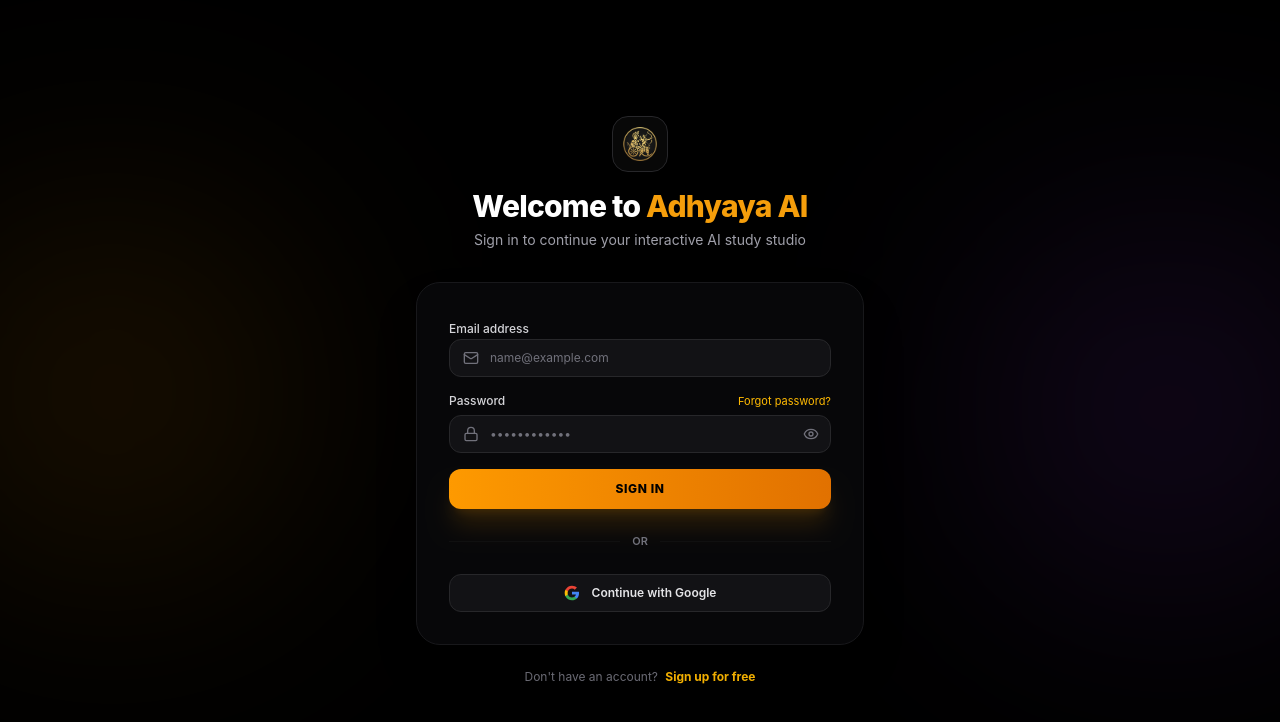
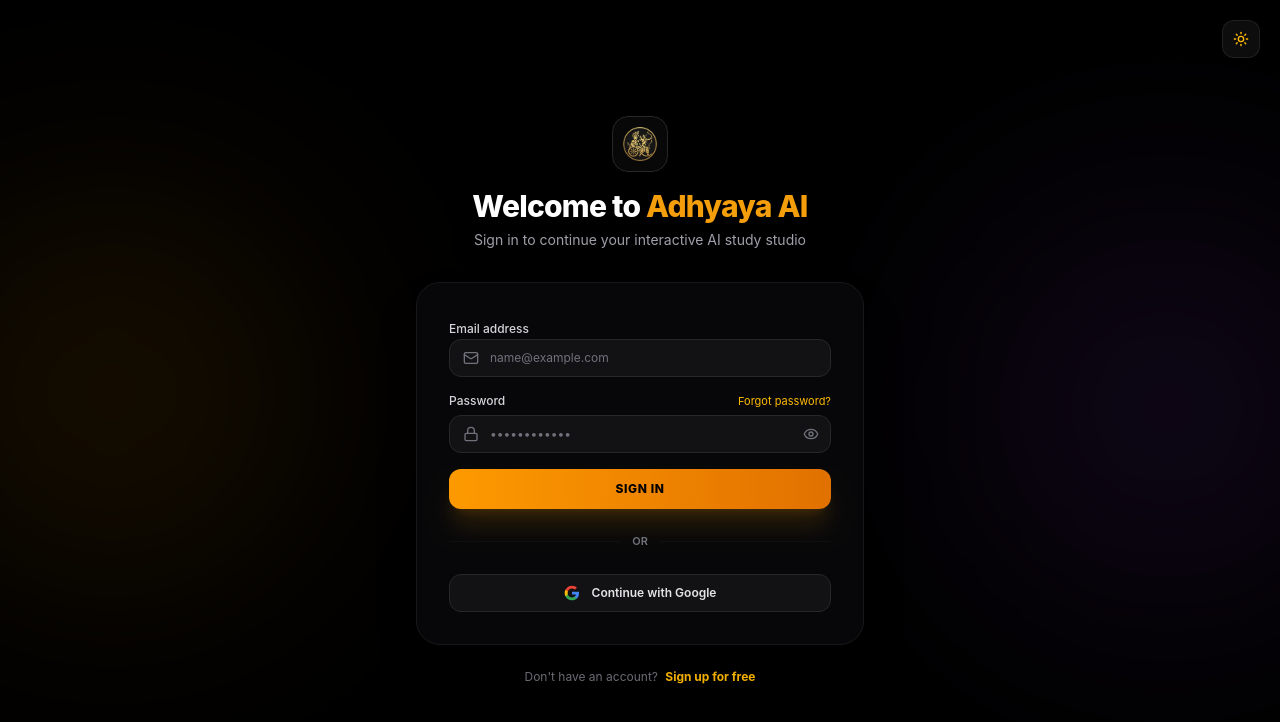
Before and after one commit to Next-Gen-Coder-2007/Adhyaya-AI, a React (Vite) app in the folder frontend/: page /login in a window 1280 px wide. Shown: the top 722 px of the page. Built offline with nearby package versions, Linux system fonts and the light colour scheme; no server answers.

Commit message:
feat(frontend): enhance Login and Register pages with responsive theme switching

```diff
--- a/frontend/src/pages/Login.jsx
+++ b/frontend/src/pages/Login.jsx
@@ -1,16 +1,18 @@
 import { useState } from 'react';
-import { Eye, EyeOff, Mail, Lock, AlertCircle, Sparkles } from 'lucide-react';
+import { Eye, EyeOff, Mail, Lock, AlertCircle, Sparkles, Sun, Moon } from 'lucide-react';
 import { Link, useNavigate } from 'react-router-dom';
 import { useGoogleLogin } from '@react-oauth/google';
 import logo from '../assets/logo.png';
 import { useAuth } from '../context/AuthContext';
+import { useToast } from '../context/ToastContext';
 
 const Login = () => {
   const [showPassword, setShowPassword] = useState(false);
   const [formData, setFormData] = useState({ email: '', password: '' });
   const [error, setError] = useState('');
   const [loading, setLoading] = useState(false);
-  const { loginAuth } = useAuth();
+  const { loginAuth, isDarkMode, toggleDarkMode } = useAuth();
+  const { toast } = useToast();
   const navigate = useNavigate();
 
   const handleChange = (e) => {
@@ -24,9 +26,12 @@
     setLoading(true);
     try {
       await loginAuth('/auth/login', formData);
+      toast.success('Welcome back to Adhyaya AI!', 'Signed In');
       navigate('/dashboard');
     } catch (err) {
-      setError(err.response?.data?.error || 'Invalid credentials. Please try again.');
+      const msg = err.response?.data?.error || err.response?.data?.detail || 'Invalid email or password. Please try again.';
+      setError(msg);
+      toast.error(msg, 'Authentication Failed');
     } finally {
       setLoading(false);
     }
@@ -51,6 +56,18 @@
 
   return (
     <div className="min-h-screen bg-[var(--bg-primary,#09090b)] flex items-center justify-center p-4 relative overflow-hidden">
+      {/* Top right theme toggle */}
+      <div className="absolute top-5 right-5 z-20">
+        <button
+          type="button"
+          onClick={toggleDarkMode}
+          className="p-2.5 rounded-xl bg-black/5 dark:bg-white/5 hover:bg-black/10 dark:hover:bg-white/10 border border-[var(--border,rgba(255,255,255,0.08))] text-zinc-400 hover:text-[var(--text-primary)] transition-colors cursor-pointer"
+          title={isDarkMode ? 'Switch to Light Mode' : 'Switch to Dark Mode'}
+        >
+          {isDarkMode ? <Sun className="w-4 h-4 text-amber-400" /> : <Moon className="w-4 h-4 text-zinc-700" />}
+        </button>
+      </div>
+
       {/* Background ambient glow */}
       <div className="absolute top-1/4 -left-20 w-96 h-96 rounded-full bg-amber-500/10 blur-[120px] pointer-events-none" />
       <div className="absolute bottom-1/4 -right-20 w-96 h-96 rounded-full bg-purple-500/10 blur-[120px] pointer-events-none" />
--- a/frontend/src/pages/Register.jsx
+++ b/frontend/src/pages/Register.jsx
@@ -1,10 +1,11 @@
-import { useState } from 'react';
-import { Eye, EyeOff, Mail, Lock, User, AlertCircle, Sparkles } from 'lucide-react';
+import { Eye, EyeOff, Mail, Lock, User, AlertCircle, Sparkles, Sun, Moon } from 'lucide-react';
 import { Link, useNavigate } from 'react-router-dom';
 import { useGoogleLogin } from '@react-oauth/google';
 import logo from '../assets/logo.png';
 import api from '../api/axios';
 import { useAuth } from '../context/AuthContext';
+import { useToast } from '../context/ToastContext';
+import { useState } from 'react';
 
 const Register = () => {
   const [showPassword, setShowPassword] = useState(false);
@@ -18,7 +19,8 @@
     confirmPassword: '',
   });
   const [error, setError] = useState('');
-  const { loginAuth } = useAuth();
+  const { loginAuth, isDarkMode, toggleDarkMode } = useAuth();
+  const { toast } = useToast();
   const navigate = useNavigate();
 
   const handleChange = (e) => {
@@ -32,6 +34,13 @@
 
     if (formData.password !== formData.confirmPassword) {
       setError('Passwords do not match');
+      toast.warning('Passwords do not match. Please recheck.', 'Validation Error');
+      return;
+    }
+
+    if (!termsAccepted) {
+      setError('Please accept terms & conditions');
+      toast.warning('Please accept the Terms of Service to continue.', 'Terms Required');
       return;
     }
 
@@ -42,9 +51,12 @@
         email: formData.email,
         password: formData.password,
       });
+      toast.success('Account created successfully! Please sign in.', 'Account Created');
       navigate('/login');
     } catch (err) {
-      setError(err.response?.data?.detail || 'Registration failed. Please try again.');
+      const msg = err.response?.data?.detail || 'Registration failed. Please try again.';
+      setError(msg);
+      toast.error(msg, 'Registration Failed');
     } finally {
       setLoading(false);
     }
@@ -69,6 +81,18 @@
 
   return (
     <div className="min-h-screen bg-[var(--bg-primary,#09090b)] flex items-center justify-center p-4 relative overflow-hidden">
+      {/* Top right theme toggle */}
+      <div className="absolute top-5 right-5 z-20">
+        <button
+          type="button"
+          onClick={toggleDarkMode}
+          className="p-2.5 rounded-xl bg-black/5 dark:bg-white/5 hover:bg-black/10 dark:hover:bg-white/10 border border-[var(--border,rgba(255,255,255,0.08))] text-zinc-400 hover:text-[var(--text-primary)] transition-colors cursor-pointer"
+          title={isDarkMode ? 'Switch to Light Mode' : 'Switch to Dark Mode'}
+        >
+          {isDarkMode ? <Sun className="w-4 h-4 text-amber-400" /> : <Moon className="w-4 h-4 text-zinc-700" />}
+        </button>
+      </div>
+
       {/* Background ambient glow */}
       <div className="absolute top-1/4 -right-20 w-96 h-96 rounded-full bg-amber-500/10 blur-[120px] pointer-events-none" />
       <div className="absolute bottom-1/4 -left-20 w-96 h-96 rounded-full bg-emerald-500/10 blur-[120px] pointer-events-none" />
```
